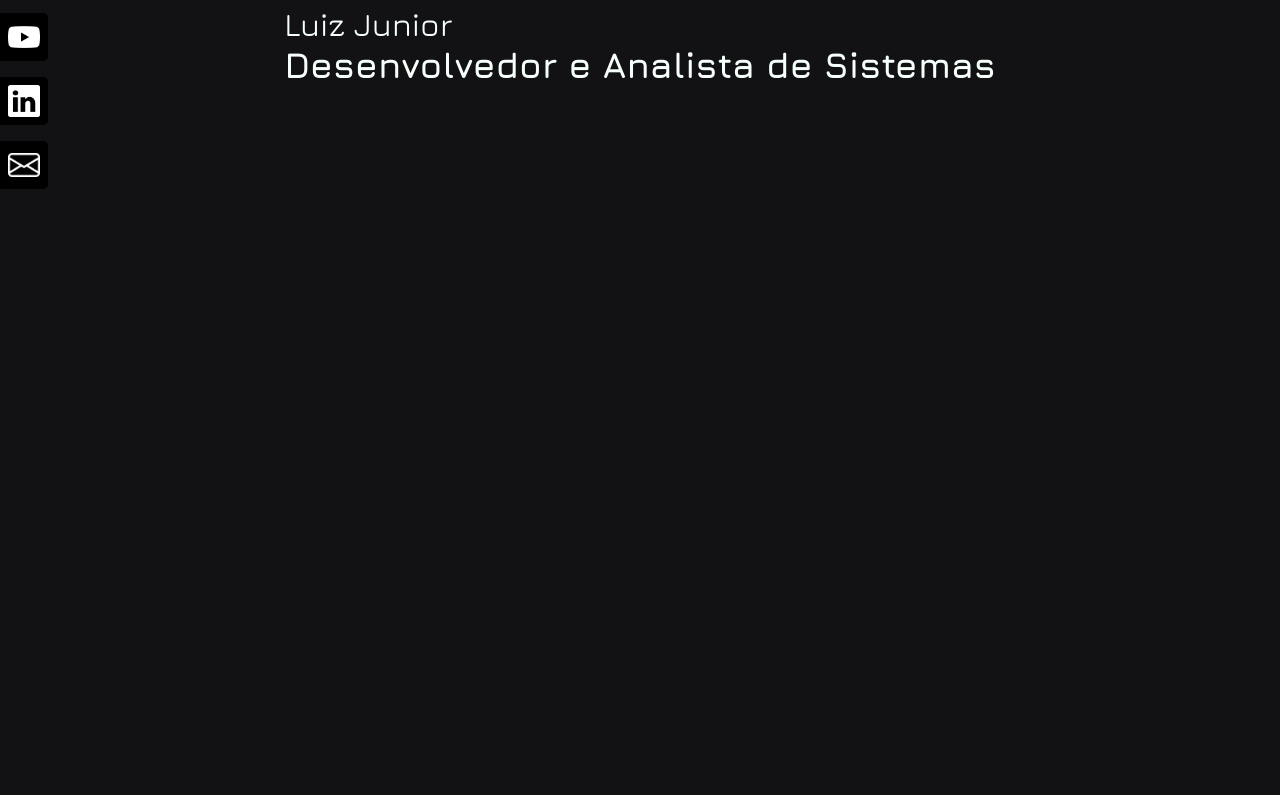
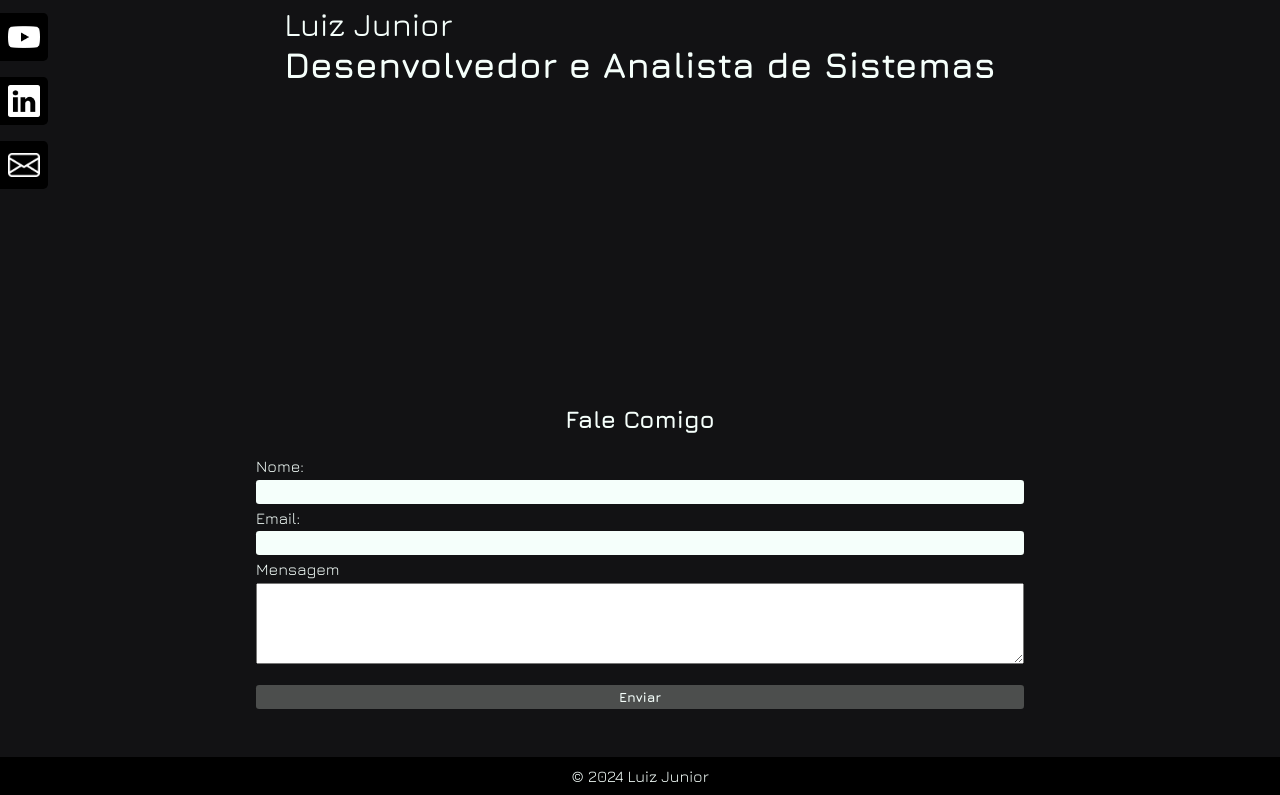
Before and after one commit to lacj2000/luizjunior.dev, a plain HTML site: page index.html in a window 1280 px wide. Shown: the part 315-1110 px from the top of the page. Before the commit the page ends 800 px from the top, so only its background shows below. Drawn offline with Linux system fonts and the light colour scheme.

Commit message:
feat: add section "Contact"

```diff
--- /dev/null
+++ b/css/components/contacts.css
@@ -0,0 +1,35 @@
+#contacts {
+    display: flex;
+    justify-content: center;
+    align-items: center;
+
+    gap: 1.5rem;
+    margin-bottom: 3rem;
+    flex-direction: column;
+
+    form{
+        height: auto;
+        width: 60vw;
+        display: flex;
+        flex-direction: column;
+        gap: 0.3rem;
+
+        input {
+            border-radius: 0.2rem;
+            background-color: var(--white);
+            border: 0;
+            padding: 0.25rem 0.20rem;
+            font-family: 'Jura';
+        }
+        input[type="submit"]{
+            font-weight: 900;
+            margin-top: 1rem;
+            background-color: var(--light-gray);
+            color: var(--white);
+        }
+
+        input[type="submit"]:hover {
+            background-color: var(--medium-gray);
+        }
+    }
+}
--- a/css/index.css
+++ b/css/index.css
@@ -1,6 +1,8 @@
 :root {
    --white: #F5FFFB;
    --black: #000000;
+   --light-gray: #4c4e4d;
+   --medium-gray: #282929;
    --dark-gray: #121214;
 }
 
@@ -15,3 +17,15 @@ body {
     color: var(--white);
     font-family: 'Jura';
 }
+
+footer {
+    background-color: var(--black);
+    color: var(--white);
+    padding: 10px 0;
+    width: 100%;
+    bottom: 0;
+    left: 0;
+    display: flex;
+    justify-content: center;
+
+}
--- a/index.html
+++ b/index.html
@@ -8,17 +8,20 @@
     <link rel="stylesheet" href="css/index.css" >
     <link rel="stylesheet" href="css/components/spotlight.css">
     <link rel="stylesheet" href="css/components/header.css">
+    <link rel="stylesheet" href="css/components/contacts.css">
     <link rel="stylesheet" href="css/components/social-sidebar.css">
 </head>
 <body>
     <header>
         <a href="#">Luiz Jr</a>
         <nav>
-           <!--  <a href="#skills">Skills</a>
+           <!--
+            <a href="#skills">Skills</a>
             <a href="#projects">Projetos</a>
             <a href="#about-me">Sobre</a>
+            -->
             <a href="#contacts">Contatos</a>
-         -->
+
         </nav>
     </header>
 
@@ -35,12 +38,12 @@
         <a href="mailto:luizjuniordeveloper@gmail.com">
             <img src="images/icons/envelope.png" alt="Email">
         </a>
-      </div>
+    </div>
 
     <section id="spotlight">
         <div>
             <h2>Luiz Junior</h3>
-            <h1>Desenvolvedor e Analista de Sistemas</h2>
+                <h1>Desenvolvedor e Analista de Sistemas</h2>
         </div>
     </section>
     <!--
@@ -56,10 +59,27 @@
             <h2>Sobre</h2>
         </section>
 
-        <section id="contacts">
-            <h2>Contatos</h2>
-        </section>
 
         -->
+        <section id="contacts">
+            <h2>Fale Comigo</h2>
+                <form action="https://formsubmit.co/luizjuniordeveloper@gmail.com" method="POST">
+                    <label for="name">Nome:</label>
+                    <input type="text" id="name" name="name"  required>
+                    <label for="email">Email:</label>
+                    <input type="email" name="email"  name="email" required>
+                    <label for="message">Mensagem</label>
+                    <textarea name="message" id="message" rows="5"></textarea>
+                    <input type="submit" value="Enviar">
+                    <input type="hidden" name="_subject" value="Novo Contato Site!">
+                    <input type="text" name="_honey" style="display:none">
+                    <input type="hidden" name="_captcha" value="false">
+                </form>
+    </section>
+    <footer>
+        <p>
+            &copy; 2024 Luiz Junior
+        </p>
+    </footer>
 </body>
 </html>
```
